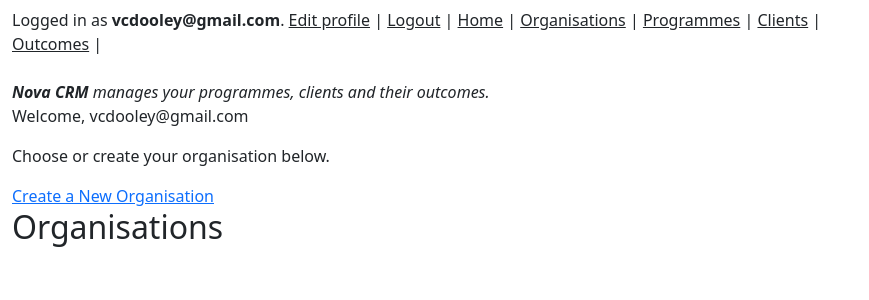
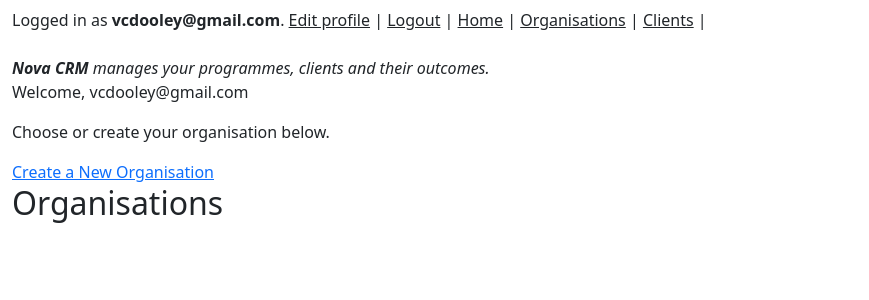
Before and after one commit to VirginiaDooley/nova-new, a Rails app: page / in a window 1280 px wide. Shown: the top 300 px of the page, without its empty margins (0-869 px from the left). Run offline with Rails 7, Linux system fonts and the light colour scheme; a user stored in the database is signed in; data that the repository does not hold is empty; style sheets or scripts are compiled from the project's sources; some libraries are stand-ins or nearby versions.

Commit message:
remove links from nav bar

```diff
--- a/app/views/layouts/application.html.erb
+++ b/app/views/layouts/application.html.erb
@@ -28,9 +28,7 @@
             <%= link_to "Logout", destroy_user_session_path, method: :delete, :class => 'navbar-link' %> |
             <%= link_to "Home", root_path, :class => 'navbar-link' %> |
             <%= link_to "Organisations", organisations_path, :class => 'navbar-link' %> |
-            <%= link_to "Programmes", programmes_path, :class => 'navbar-link' %> |
             <%= link_to "Clients", clients_path, :class => 'navbar-link' %> |
-            <%= link_to "Outcomes", outcomes_path, :class => 'navbar-link' %> |
 
           <% else %>
 
```
